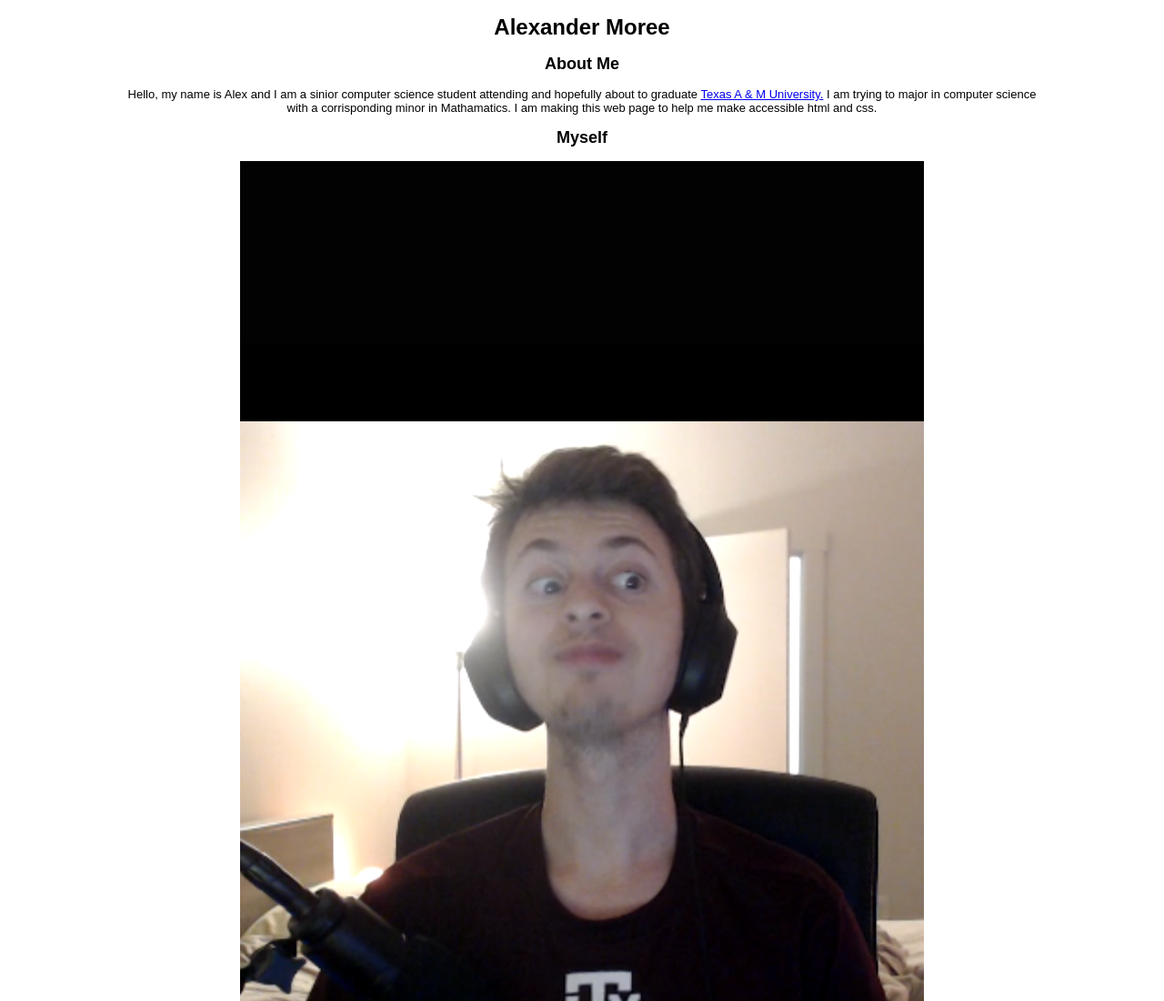
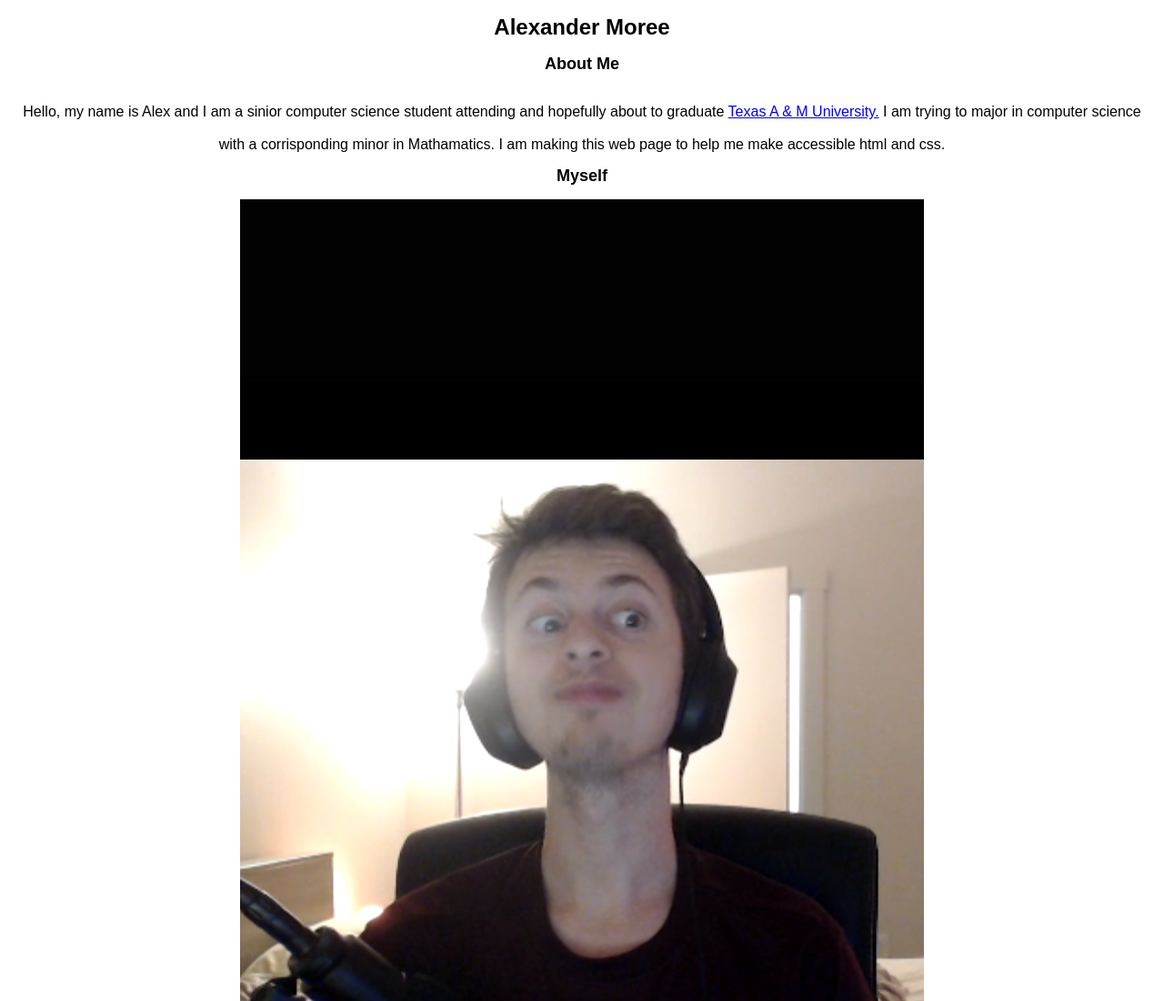
Before and after one commit to AlexMoree/csce432webpage, a plain HTML site: page index.html in a window 1280 px wide. Shown: the top 1100 px of the page at 91% size. Drawn offline with Linux system fonts and the light colour scheme.

Commit message:
css styling

```diff
--- a/index.html
+++ b/index.html
@@ -7,10 +7,10 @@
 
     <h1>Alexander Moree</h1>
     <h2>About Me</h2>
-    <p>Hello, my name is Alex and I am a sinior computer science
+    <br>Hello, my name is Alex and I am a sinior computer science
         student attending and hopefully about to graduate
         <a href="https://www.tamu.edu/">Texas A & M University.</a>
-        I am trying to major in computer science<br>
+        I am trying to major in computer science<br></br>
         with a corrisponding minor in Mathamatics. I am making this
         web page to help me make accessible html and css.</p>
     <h2>Myself</h2>
```
